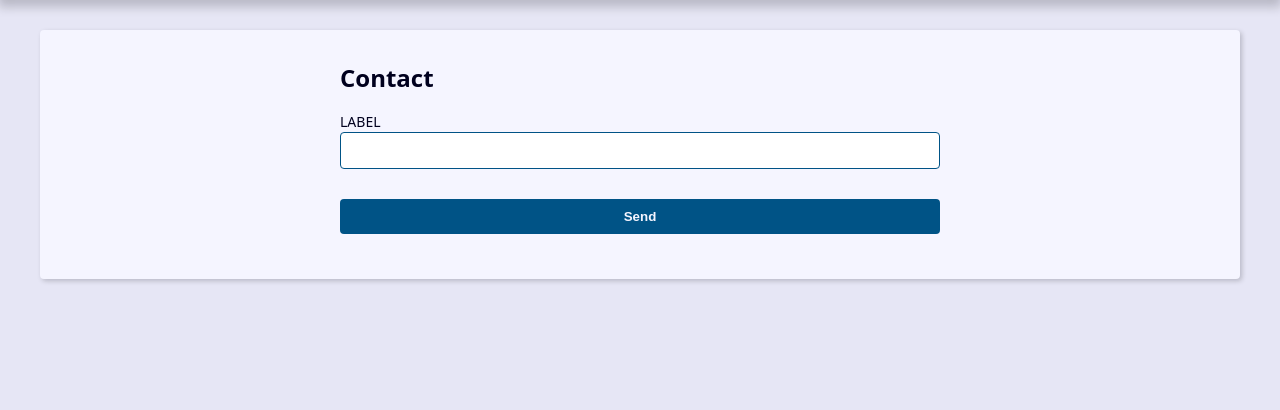
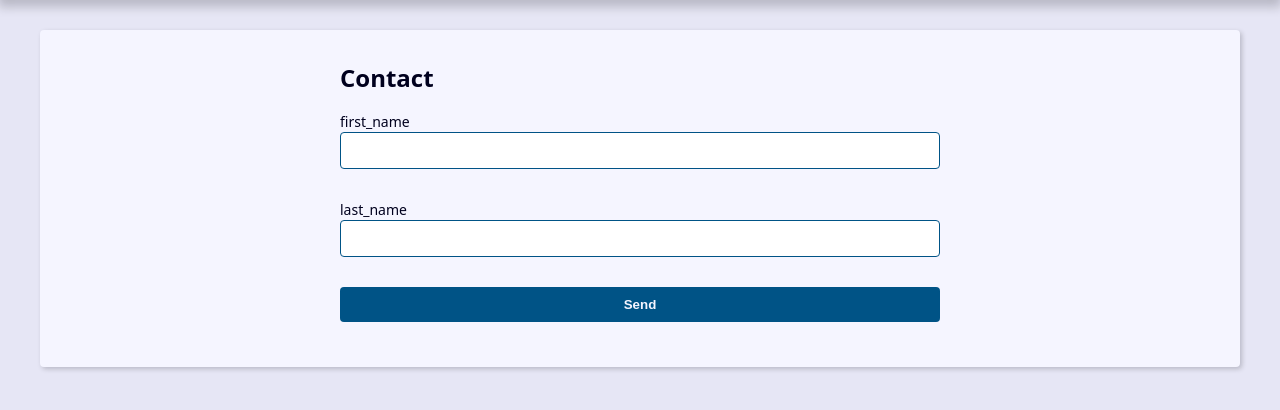
Before and after one commit to PedroManoel22/Agenda, a Django app: page /contact/create/ in a window 1280 px wide. Shown: the part 239-649 px from the top of the page. Run offline with Django 5.2, Linux system fonts and the light colour scheme.

Commit message:
Adiciona campo last_name e define action do formulario

```diff
--- a/contact/templates/contact/create.html
+++ b/contact/templates/contact/create.html
@@ -6,7 +6,7 @@
     <h2>Contact</h2>
 
     <form
-      action=""
+      action="{% url "contact:create" %}"
       method="POST"
       enctype="multipart/form-data"
     >
@@ -15,8 +15,15 @@
 
       <div class="form-content">
         <div class="form-group">
-          <label for="id_first_name">LABEL</label>
+          <label for="id_first_name">first_name</label>
           <input type="text" name="first_name" maxlength="255" id="id_first_name">
+        </div>
+      </div>
+
+       <div class="form-content">
+        <div class="form-group">
+          <label for="id_last_name">last_name</label>
+          <input type="text" name="last_name" maxlength="255" id="id_last_name">
         </div>
       </div>
 
```
